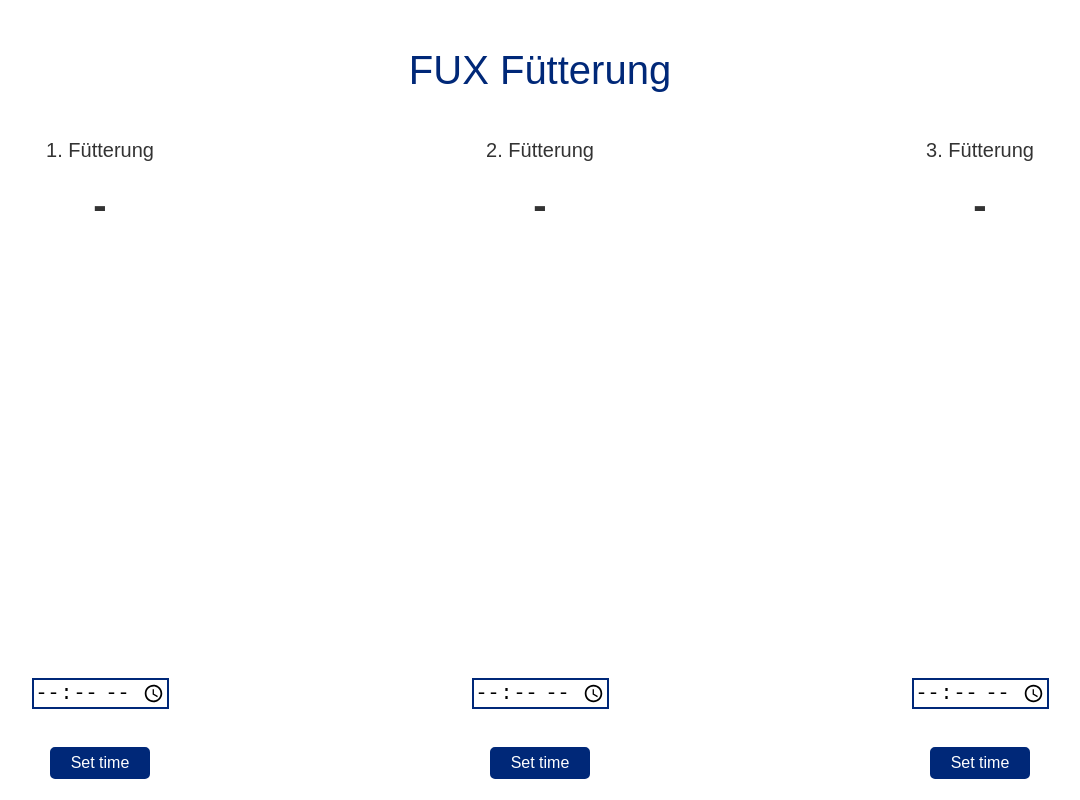
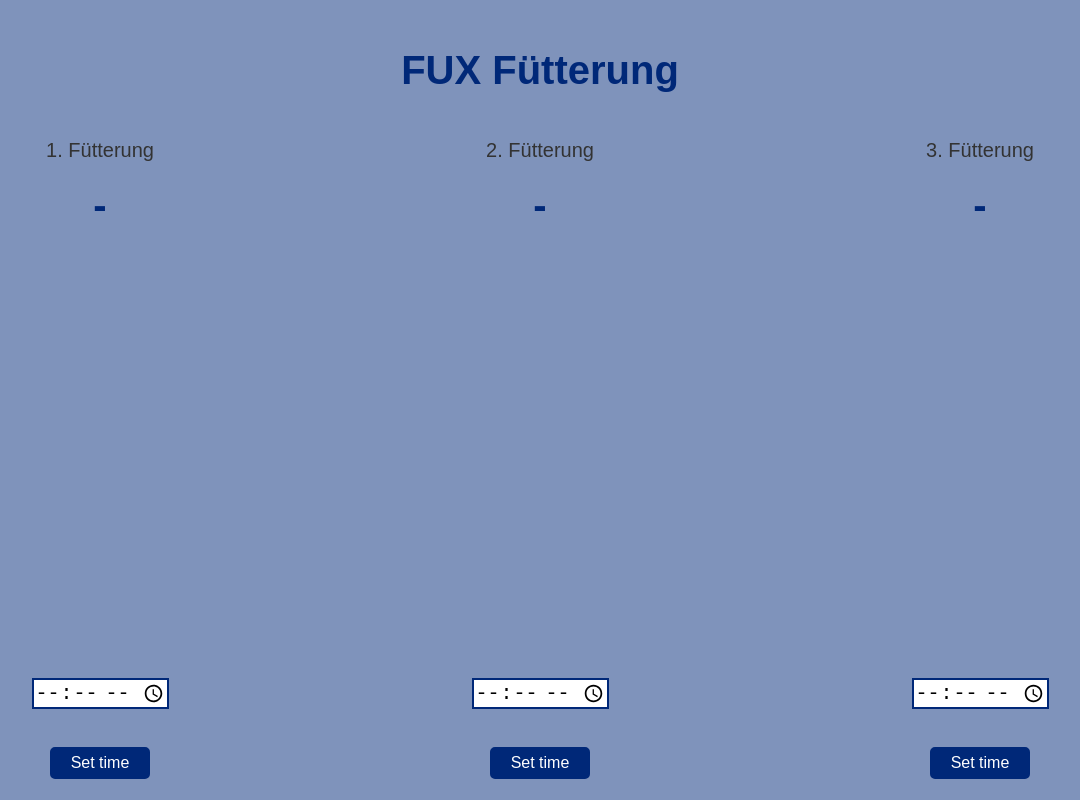
Before and after one commit to tschaydee/fux-fuetterung, a plain HTML site: page index.html in a window 1280 px wide. Shown: the top 800 px of the page, without its empty margins (100-1180 px from the left). Drawn offline with Linux system fonts and the light colour scheme; animation ran at ten frames a second.

Commit message:
adapt styling

```diff
--- a/styles.css
+++ b/styles.css
@@ -1,13 +1,13 @@
 body {
     text-align: center;
-    background: #FFF;
     font-family: sans-serif;
     font-weight: 100;
+    background: #7f93bb;
 }
 
 h1 {
     color: #002878;
-    font-weight: 400;
+    font-weight: 600;
     font-size: 40px;
     margin: 40px 0px 10px;
     line-height: 60px;
@@ -22,7 +22,7 @@ h2 {
 }
 
 h3 {
-    color: #333;
+    color: #002878;
     font-weight: 600;
     font-size: 40px;
     line-height: 60px;
@@ -126,4 +126,5 @@ input {
     position: absolute;
     top: 0;
     left: 0;
+    z-index: -1;
 }
```
